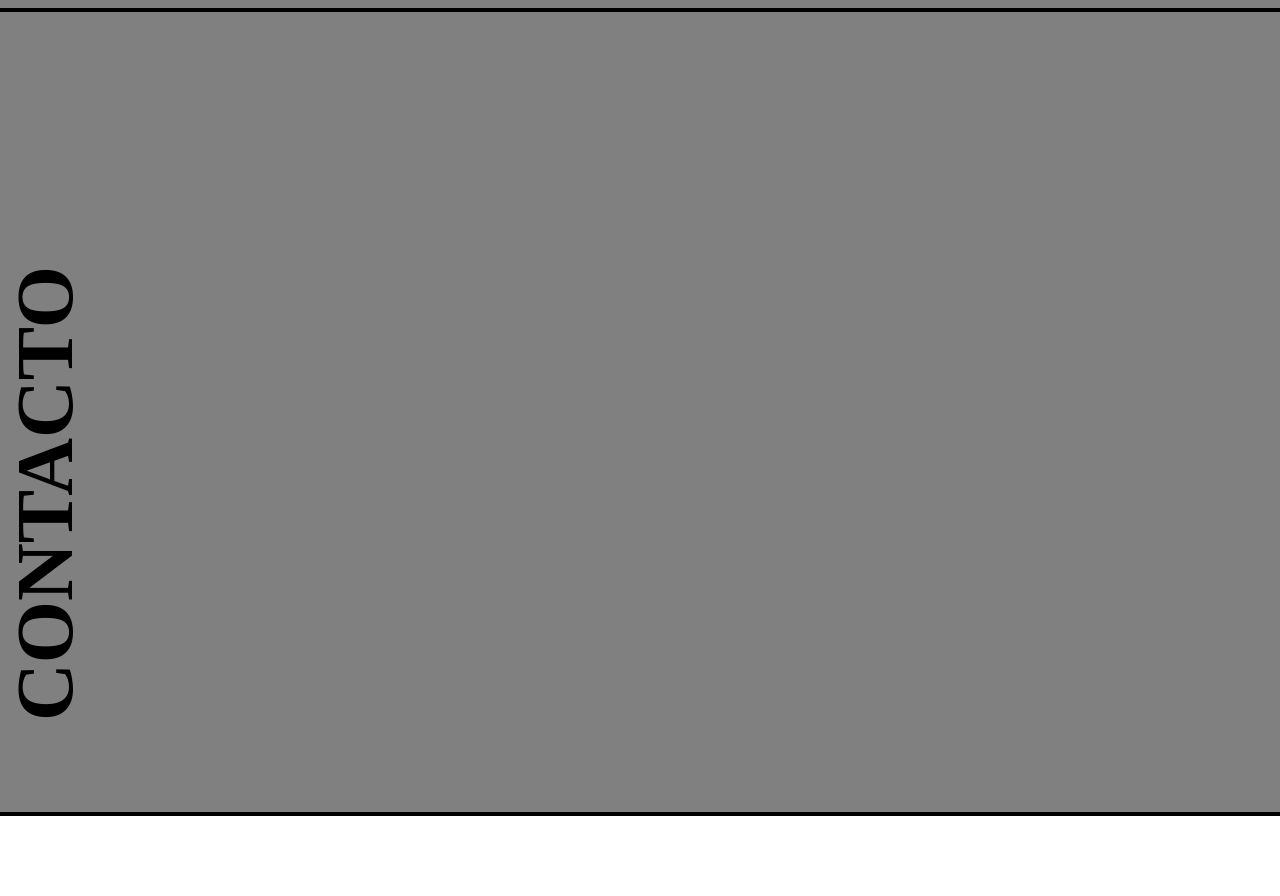
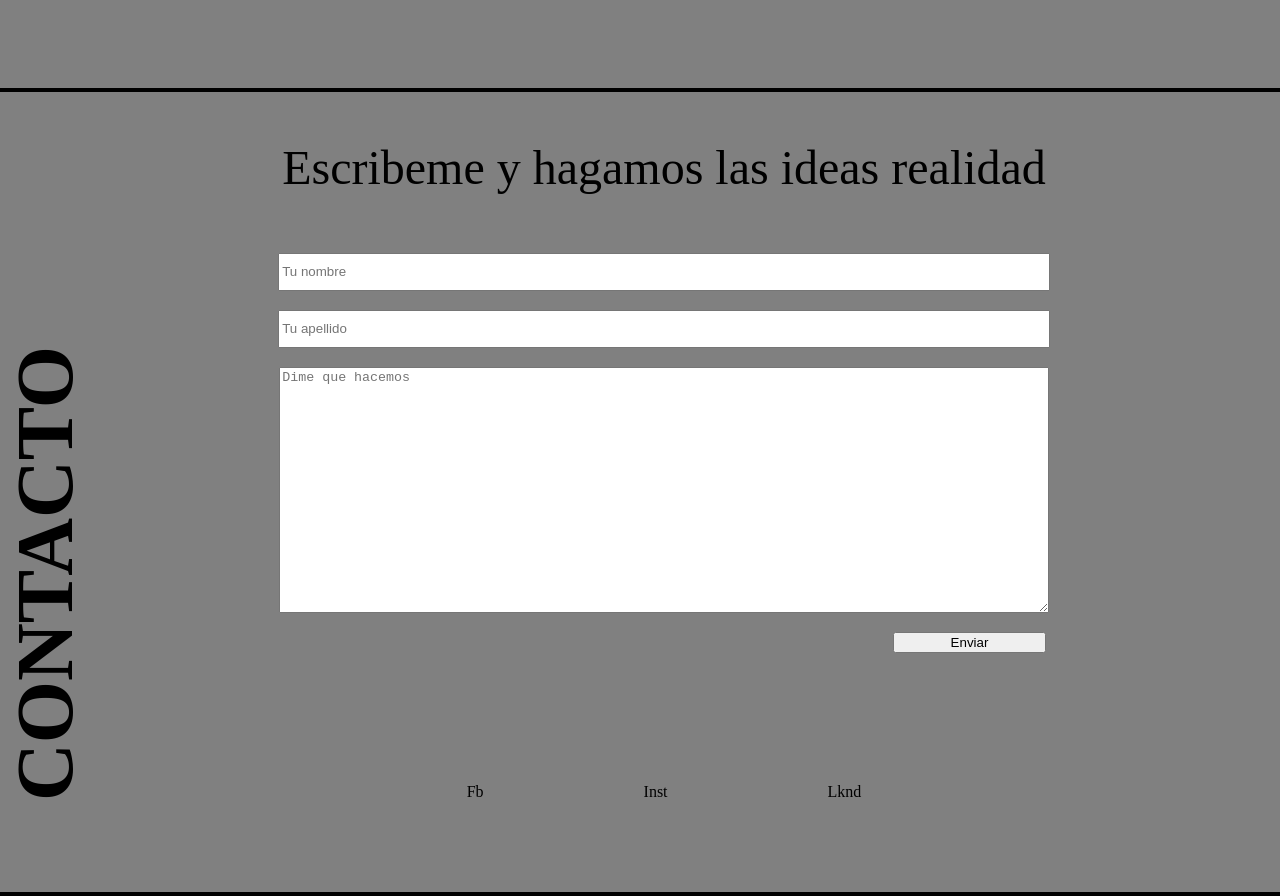
Before and after one commit to Feeeeerran/Portfolio-para-Julian, a plain HTML site: page index.html in a window 1280 px wide. Shown: the part 3124-4020 px from the top of the page. Before the commit the page ends 3940 px from the top, so only its background shows below. Drawn offline with Linux system fonts and the light colour scheme.

Commit message:
Fin de la estructura inicial

```diff
--- a/assets/css/main.css
+++ b/assets/css/main.css
@@ -1,7 +1,7 @@
 header {
   overflow: hidden;
   position: relative;
-  height: 90vh;
+  height: 100vh;
   border-bottom: 0.5vh solid black;
 }
 header .lines {
@@ -135,6 +135,8 @@ section.misTrabajos {
   height: 100vh;
   background-color: grey;
   border-bottom: 0.5vh solid black;
+  display: flex;
+  align-content: center;
 }
 section.misTrabajos h3 {
   margin: 0;
@@ -144,6 +146,22 @@ section.misTrabajos h3 {
   font-size: 10vh;
   transform-origin: 0 0;
   transform: rotate(-90deg);
+}
+section.misTrabajos > div {
+  flex-grow: 1;
+  margin-left: 10vh;
+  height: inherit;
+  display: flex;
+  flex-direction: row;
+  flex-wrap: wrap;
+  justify-content: space-around;
+  align-content: space-around;
+}
+section.misTrabajos > div div {
+  width: 30%;
+  height: 40vh;
+  text-align: center;
+  background-color: darkgray;
 }
 
 section.deMi {
@@ -177,6 +195,45 @@ section.contacto h3 {
   transform-origin: 0 0;
   transform: rotate(-90deg);
 }
+section.contacto > div {
+  height: inherit;
+  width: 85%;
+  margin-left: 15vh;
+  display: flex;
+  flex-direction: column;
+  align-items: center;
+}
+section.contacto > div .contactoForm p {
+  font-size: 6vh;
+  text-align: center;
+}
+section.contacto > div .contactoForm form {
+  display: flex;
+  flex-direction: column;
+  align-items: center;
+}
+section.contacto > div .contactoForm form * {
+  width: 100%;
+  margin: 1.2vh 0;
+}
+section.contacto > div .contactoForm form input {
+  height: 4vh;
+}
+section.contacto > div .contactoForm form textarea {
+  height: 30vh;
+}
+section.contacto > div .contactoForm form button {
+  align-self: flex-end;
+  width: 20%;
+}
+section.contacto > div .contactoRedes {
+  margin-top: 15vh;
+  display: flex;
+  justify-content: space-around;
+}
+section.contacto > div .contactoRedes div {
+  margin: 0vh 10vh;
+}
 
 body {
   margin: 0;
--- a/index.html
+++ b/index.html
@@ -64,12 +64,36 @@
         </section>
         <section class="misTrabajos">
             <h3>MIS TRABAJOS</h3>
+            <div>
+                <div>trabajo 1</div>
+                <div>trabajo 2</div>
+                <div>trabajo 3</div>
+                <div>trabajo 4</div>
+                <div>trabajo 5</div>
+                <div>trabajo 6</div>
+            </div>
         </section>
         <section class="deMi">
-            <h3>ACERCA DE MI</h3>
+            <h3>JULIAN LUCERO</h3>
         </section>
         <section class="contacto">
             <h3>CONTACTO</h3>
+            <div>
+                <div class="contactoForm">
+                    <p>Escribeme y hagamos las ideas realidad</p>
+                    <form action="">
+                        <input type="text" placeholder="Tu nombre">
+                        <input type="text" placeholder="Tu apellido">
+                        <textarea cols="30" rows="10" placeholder="Dime que hacemos"></textarea>
+                        <button>Enviar</button>
+                    </form>
+                </div>
+                <div class="contactoRedes">
+                    <div>Fb</div>
+                    <div>Inst</div>
+                    <div>Lknd</div>
+                </div>
+            </div>
         </section>
     </main>
 
```
Also changed, not shown: 2 other files.
